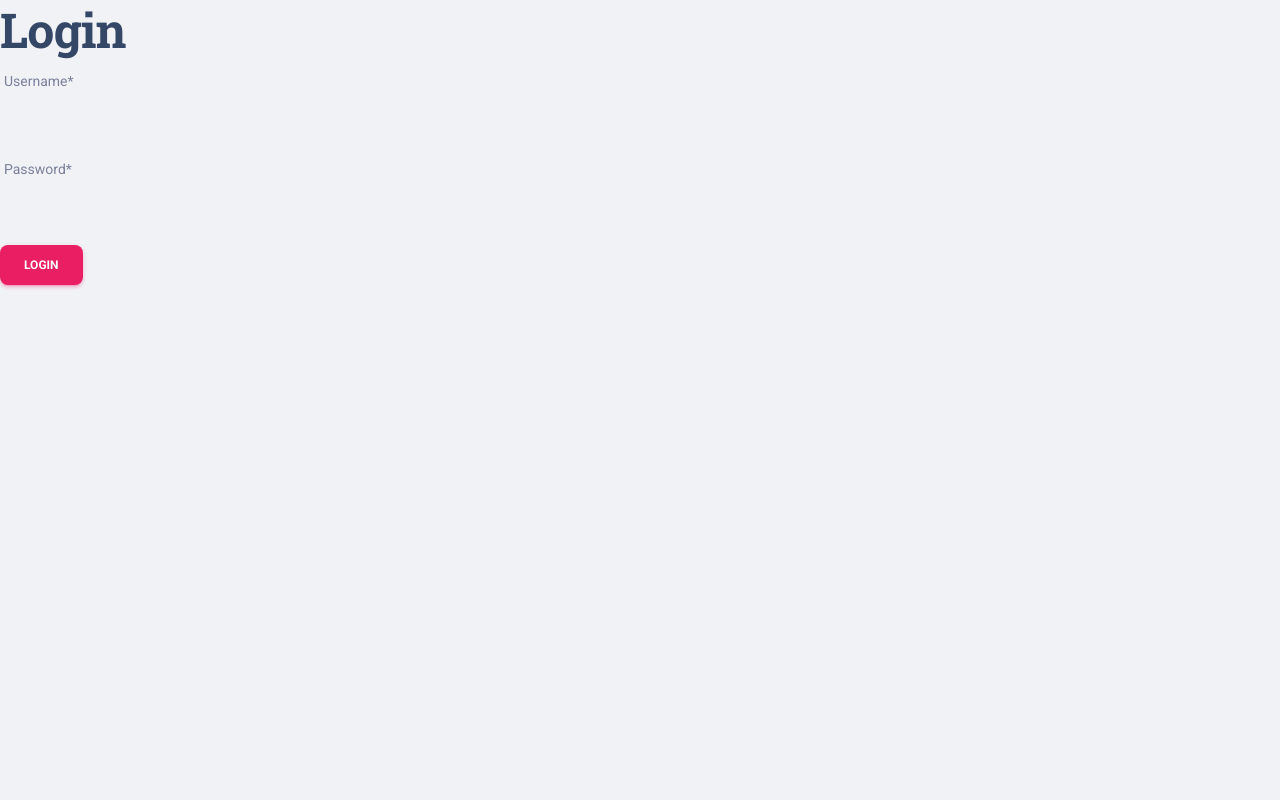
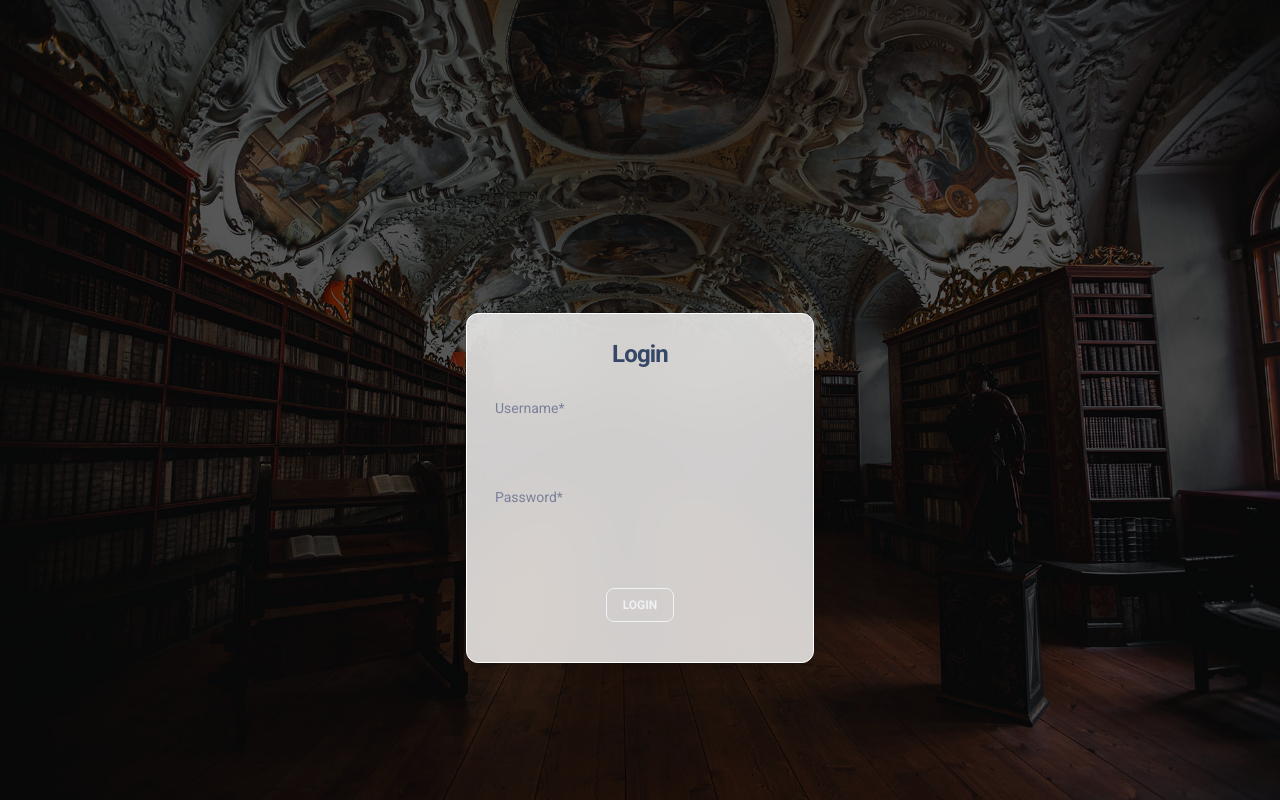
Before and after one commit to apmaz/info-agency, a Django app: page /accounts/login/ in a window 1280 px wide. Run offline with Django 5.2, Linux system fonts and the light colour scheme; some libraries are stand-ins or nearby versions.

Commit message:
update UI for login page

```diff
--- a/templates/registration/login.html
+++ b/templates/registration/login.html
@@ -1,15 +1,44 @@
 {% extends "base.html" %}
 {% load crispy_forms_filters %}
 
+{% block title %}
+  Login
+{% endblock %}
+
+{% block body_class %}bg-gray-200{% endblock %}
+
 {% block content %}
-  <h1>Login</h1>
+  <header class="page-header min-vh-100" style="background-image: url('{{ ASSETS_ROOT }}/img/bg10.jpg'); background-size: cover;">
+    <span class="mask" style="background-color: rgba(0, 0, 0, 0.8);"></span>
+
+    <div class="container">
+      <div class="row justify-content-center">
+        <div class="col-lg-4 col-md-6 col-sm-8 mt-8">
+
+          <div class="card shadow-lg blur border border-white mt-5">
+            <div class="card-body p-4">
+
+              <h4 class="text-center mb-4">Login</h4>
+
               {% if form.errors %}
-    <p style="color: red">Invalid credentials</p>
+                <div class="alert alert-danger text-sm">
+                  Invalid credentials. Please try again.
+                </div>
               {% endif %}
 
               <form method="post">
                 {% csrf_token %}
                 {{ form|crispy }}
-    <button type="submit" class="btn btn-primary">Login</button>
+                <div class="text-center">
+                  <button type="submit" class="btn btn-outline-light btn-sm mt-3">Login</button>
+                </div>
               </form>
+
+            </div>
+          </div>
+
+        </div>
+      </div>
+    </div>
+  </header>
 {% endblock %}
```
Lines whose indentation alone changed are shown as unchanged.
